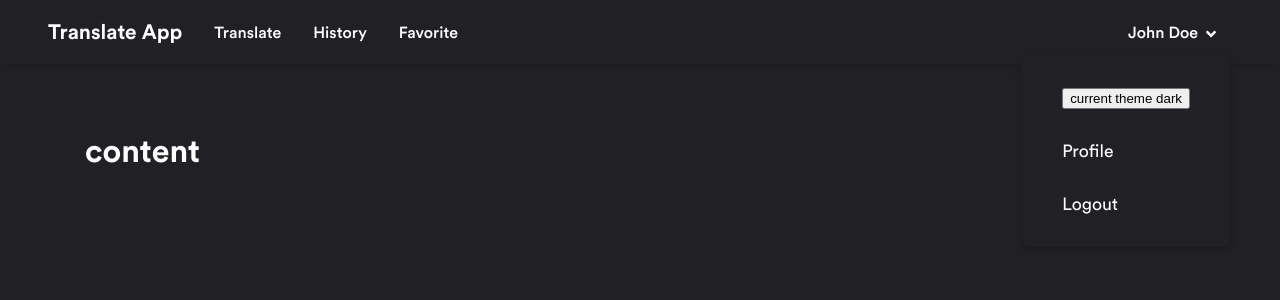
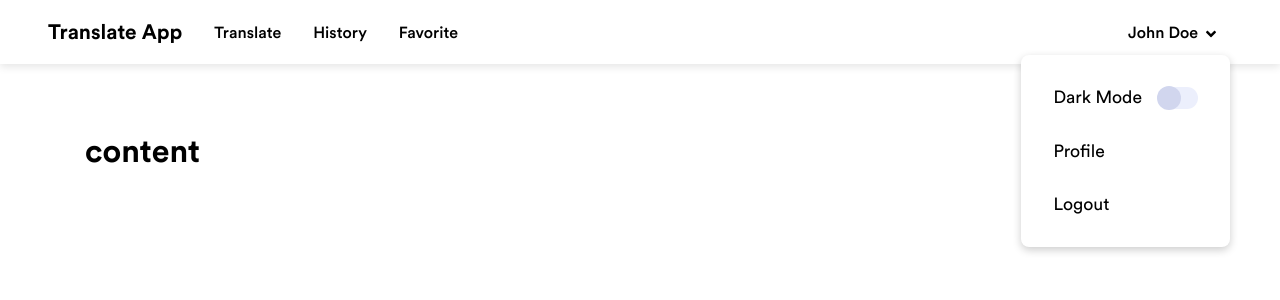
Before and after one commit to andreviallon/translate-app, a Next.js app: page / in a window 1280 px wide. Both pictures are taken after a click on the link "John Doe". Shown: the top 300 px of the page. Built offline with nearby package versions, Linux system fonts and the light colour scheme.

Commit message:
Added Dark Mode

```diff
--- a/components/header.tsx
+++ b/components/header.tsx
@@ -2,7 +2,7 @@ import styled from "styled-components";
 import { useContext, useState } from 'react';
 import { FontAwesomeIcon } from '@fortawesome/react-fontawesome'
 import { faAngleDown } from '@fortawesome/free-solid-svg-icons'
-import { ThemeContext } from '../context/theme/ThemeState';
+import { Theme, ThemeContext } from '../context/theme/ThemeState';
 
 const Nav = styled.nav`
     display: flex;
@@ -69,7 +69,8 @@ const Flex = styled.div`
 const DropdownItem = styled.div`
     font-size: 1.1rem;
     cursor: pointer;
-    padding: 1rem 2.5rem;
+    padding: 1rem 2rem;
+    display: flex;
 `;
 
 const Overlay = styled.div`
@@ -80,6 +81,103 @@ const Overlay = styled.div`
     right: 0;
     z-index: 2;
 `;
+
+const Input = styled.input`
+    display: none;
+
+    &+label {
+        border-radius: 9px;
+        display: block;
+        cursor: pointer;
+        position: relative;
+        transition: box-shadow .4s;
+
+        &:before {
+            content: '';
+            position: absolute;
+            left: 0;
+            top: 0;
+            right: 0;
+            bottom: 0;
+            border-radius: inherit;
+            transition: opacity .4s;
+        }
+    }
+    &:not(:checked) {
+        & + label {
+            pointer-events: none;
+            & + span {
+                opacity: 1;
+                transform: translateY(12px);
+            }
+        }
+    }
+    &:checked {
+        & + label {
+            --offset: 18px;
+            --gradient: 1;
+            --shadow: rgba(0, 6, 39, .1);
+            --light-shadow: rgba(255, 255, 255, .8);
+            --light-shadow-2: rgba(255, 255, 255, .1);
+        }
+    }
+`;
+
+const Switch = styled.div`
+    position: relative;
+    display: inline-block;
+    z-index: 1;
+    vertical-align: top;
+    height: 22px;
+    width: 40px;
+    border-radius: 11px;
+    background: #ECEFFC;
+
+    &:before {
+        content: '';
+        position: absolute;
+        left: 0;
+        top: 0;
+        right: 0;
+        bottom: 0;
+        border-radius: inherit;
+        background: linear-gradient(90deg, #4F97FF, #3D85CC);
+        opacity: var(--gradient, 0);
+        transition: opacity .4s;
+    }
+`;
+
+const Dot = styled.div`
+    background: #D1D6EE;
+    position: absolute;
+    width: 24px;
+    height: 24px;
+    border-radius: 50%;
+    left: -1px;
+    top: -1px;
+    transform: translateX(var(--offset, 0));
+    transition: transform .4s, box-shadow .4s;
+    box-shadow: -4px -4px 8px var(--light-shadow-2, transparent), 4px 4px 8px var(--shadow, transparent);
+
+    &:before {
+        content: '';
+        position: absolute;
+        left: 0;
+        top: 0;
+        right: 0;
+        bottom: 0;
+        border-radius: inherit;
+        background: linear-gradient(160deg, #F1F4FF, #F9FAFF);
+        opacity: var(--gradient, 0);
+        transition: opacity .4s;
+    }
+`;
+
+const DarkModeToggle = styled.span`
+    font-size: 1.1rem;
+    margin-right: 1rem;
+`;
+
 
 export default function Header() {
     const [dropdownOpen, setDropdownOpen] = useState(false);
@@ -96,10 +194,14 @@ export default function Header() {
             <>
                 <Dropdown>
                     <Flex>
-                        <DropdownItem onClick={() => toggleTheme()}>
-                            <button onClick={toggleTheme}>
-                                current theme {theme}
-                            </button>
+                        <DropdownItem onClick={toggleTheme}>
+                            <DarkModeToggle>Dark Mode</DarkModeToggle>
+                            <Input type="checkbox" checked={theme === Theme.DARK} />
+                            <label>
+                                <Switch>
+                                    <Dot></Dot>
+                                </Switch>
+                            </label>
                         </DropdownItem>
                         <DropdownItem onClick={() => closeDropdown()}>Profile</DropdownItem>
                         <DropdownItem onClick={() => closeDropdown()}>Logout</DropdownItem>
--- a/context/theme/ThemeReducer.ts
+++ b/context/theme/ThemeReducer.ts
@@ -1,7 +1,5 @@
 const ThemeReducer = (state, action) => {
     switch (action.type) {
-        case "GET_THEME":
-            return state.theme;
         case "SET_THEME":
             return {
                 ...state,
--- a/context/theme/ThemeState.tsx
+++ b/context/theme/ThemeState.tsx
@@ -8,24 +8,17 @@ export enum Theme {
 
 export type ThemeContextType = {
     theme: Theme;
-    getTheme?: () => void;
     setTheme?: () => void;
 }
 
 const initialState = {
-    theme: Theme.DARK
+    theme: Theme.LIGHT
 };
 
 export const ThemeContext = createContext<ThemeContextType>(initialState);
 
 export const ThemeStateProvider = ({ children }) => {
     const [state, dispatch] = useReducer(ThemeReducer, initialState);
-
-    function getTheme() {
-        dispatch({
-            type: "GET_THEME",
-        });
-    }
 
     function setTheme() {
         const newTheme = state.theme === Theme.LIGHT ? Theme.DARK : Theme.LIGHT;
@@ -37,7 +30,7 @@ export const ThemeStateProvider = ({ children }) => {
 
     return (
         <ThemeContext.Provider
-            value={{ theme: state.theme, getTheme, setTheme }}>
+            value={{ theme: state.theme, setTheme }}>
             {children}
         </ThemeContext.Provider>
     );
--- a/styles/globals.scss
+++ b/styles/globals.scss
@@ -29,3 +29,103 @@
 $blue: #287CC9;
 $light-blue: #EEF6FE;
 $gray: #CDDAE7;
+
+.neumorphism-toggle {
+    position: relative;
+    transition: transform .3s;
+    transform: scale(var(--scale, 1)) translateZ(0);
+    &:active {
+        --scale: .96;
+    }
+    input {
+        display: none;
+        & + label {
+            background: #fff;
+            border-radius: 9px;
+            padding: 16px 0 16px 20px;
+            min-width: 208px;
+            display: block;
+            cursor: pointer;
+            position: relative;
+            box-shadow: -12px -12px 24px var(--light-shadow, transparent), 12px 12px 24px var(--shadow, transparent);
+            transition: box-shadow .4s;
+            &:before {
+                content: '';
+                position: absolute;
+                left: 0;
+                top: 0;
+                right: 0;
+                bottom: 0;
+                border-radius: inherit;
+                background: linear-gradient(160deg, #F1F4FF, #F9FAFF);
+                opacity: var(--gradient, 0);
+                transition: opacity .4s;
+            }
+            .switch {
+                position: relative;
+                display: inline-block;
+                z-index: 1;
+                vertical-align: top;
+                height: 22px;
+                width: 40px;
+                border-radius: 11px;
+                background: #ECEFFC;
+                &:before {
+                    content: '';
+                    position: absolute;
+                    left: 0;
+                    top: 0;
+                    right: 0;
+                    bottom: 0;
+                    border-radius: inherit;
+                    background: linear-gradient(90deg, #4F97FF, #275EFE);
+                    opacity: var(--gradient, 0);
+                    transition: opacity .4s;
+                }
+                .dot {
+                    background: #D1D6EE;
+                    position: absolute;
+                    width: 24px;
+                    height: 24px;
+                    border-radius: 50%;
+                    left: -1px;
+                    top: -1px;
+                    transform: translateX(var(--offset, 0));
+                    transition: transform .4s, box-shadow .4s;
+                    box-shadow: -4px -4px 8px var(--light-shadow-2, transparent), 4px 4px 8px var(--shadow, transparent);
+                    &:before {
+                        content: '';
+                        position: absolute;
+                        left: 0;
+                        top: 0;
+                        right: 0;
+                        bottom: 0;
+                        border-radius: inherit;
+                        background: linear-gradient(160deg, #F1F4FF, #F9FAFF);
+                        opacity: var(--gradient, 0);
+                        transition: opacity .4s;
+                    }
+                }
+            }
+        }
+        &:not(:checked) {
+            & + label {
+                pointer-events: none;
+                & + span {
+                    opacity: 1;
+                    transform: translateY(12px);
+                }
+            }
+        }
+        &:checked {
+            & + label {
+                --offset: 18px;
+                --text: #404660;
+                --gradient: 1;
+                --shadow: rgba(0, 6, 39, .1);
+                --light-shadow: rgba(255, 255, 255, .8);
+                --light-shadow-2: rgba(255, 255, 255, .1);
+            }
+        }
+    }
+}
```
